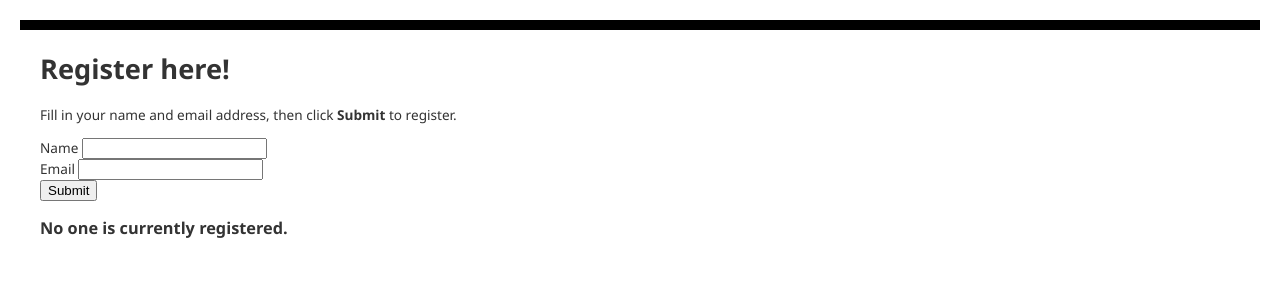
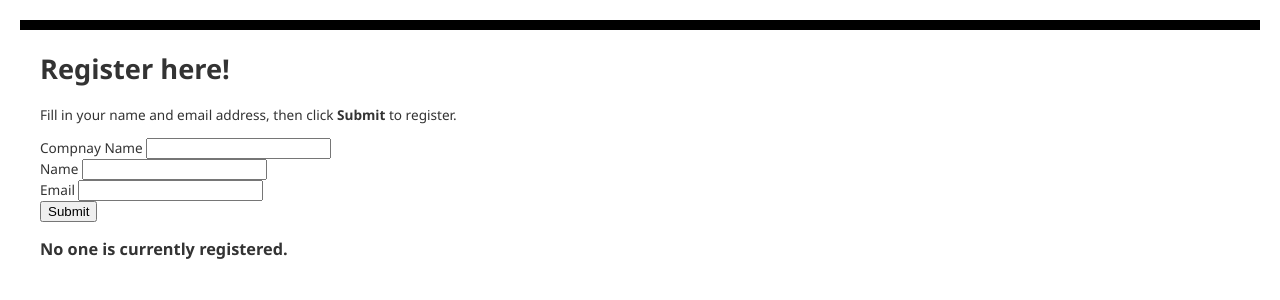
Before and after one commit to mrstotheg/COMP2013-Coursework2, a PHP site: page / in a window 1280 px wide. Shown: the top 300 px of the page. Run offline with PHP 8.4, Linux system fonts and the light colour scheme; data that the repository does not hold is empty.

Commit message:
new column added

```diff
--- a/index.php
+++ b/index.php
@@ -19,6 +19,7 @@
 <h1>Register here!</h1>
 <p>Fill in your name and email address, then click <strong>Submit</strong> to register.</p>
 <form method="post" action="index.php" enctype="multipart/form-data" >
+      Compnay Name <input type="text" name="company_name" id="company_name"/></br>
       Name  <input type="text" name="name" id="name"/></br>
       Email <input type="text" name="email" id="email"/></br>
       <input type="submit" name="submit" value="Submit" />
@@ -42,6 +43,7 @@
     // Insert registration info
     if(!empty($_POST)) {
     try {
+        $company_name = $_POST['company_name'];
         $name = $_POST['name'];
         $email = $_POST['email'];
         $date = date("Y-m-d");
@@ -49,9 +51,10 @@
         $sql_insert = "INSERT INTO registration_tbl (name, email, date)
                    VALUES (?,?,?)";
         $stmt = $conn->prepare($sql_insert);
-        $stmt->bindValue(1, $name);
-        $stmt->bindValue(2, $email);
-        $stmt->bindValue(3, $date);
+        $stmt->bindValue(1, $company_name);
+        $stmt->bindValue(2, $name);
+        $stmt->bindValue(3, $email);
+        $stmt->bindValue(4, $date);
         $stmt->execute();
     }
     catch(Exception $e) {
@@ -66,11 +69,13 @@
     if(count($registrants) > 0) {
         echo "<h2>People who are registered:</h2>";
         echo "<table>";
+        echo "<tr><th>Company Name</th>";
         echo "<tr><th>Name</th>";
         echo "<th>Email</th>";
         echo "<th>Date</th></tr>";
         foreach($registrants as $registrant) {
-            echo "<tr><td>".$registrant['name']."</td>";
+            echo "<tr><td>".$registrant['company_name']."</td>";
+            echo "<td>".$registrant['name']."</td>";
             echo "<td>".$registrant['email']."</td>";
             echo "<td>".$registrant['date']."</td></tr>";
         }
```
Also changed, not shown: 1 other file.
